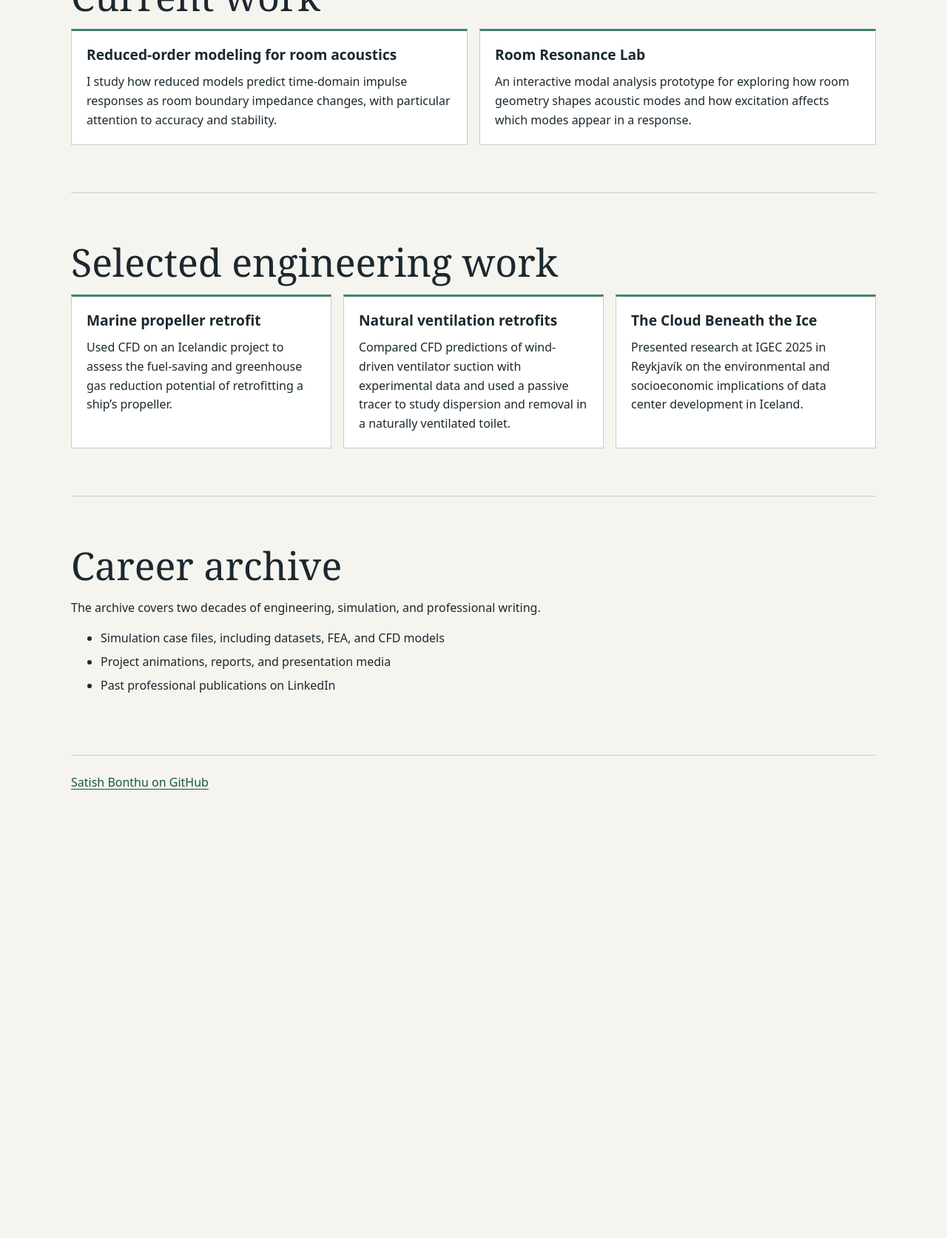
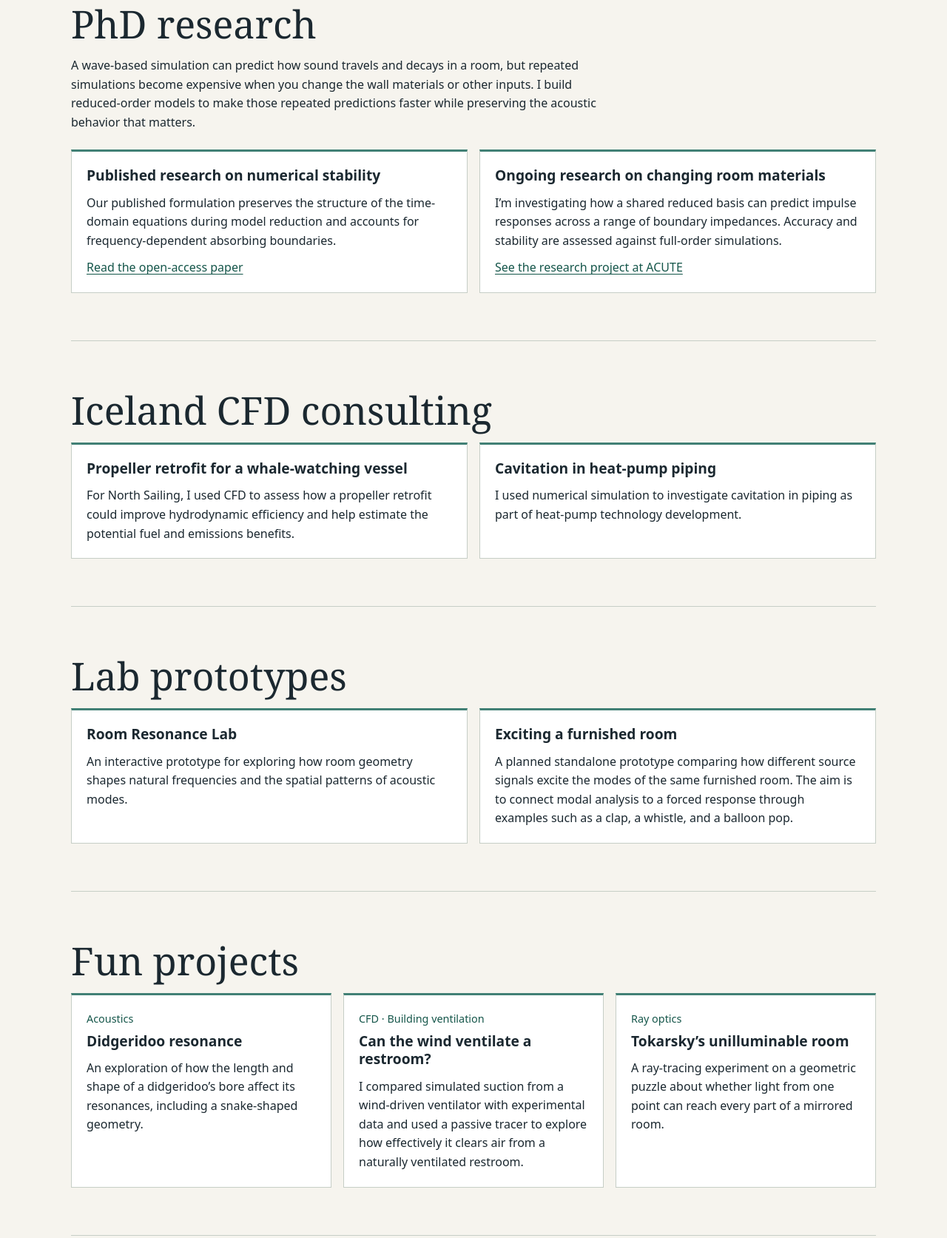
Before and after one commit to Satish-Bonthu/satish-bonthu.github.io, a plain HTML site: page index.html in a window 1280 px wide. Shown: the part 713-2386 px from the top of the page at 74% size. Before the commit the page ends 1807 px from the top, so only its background shows below. Drawn offline with Linux system fonts and the light colour scheme.

Commit message:
Expand portfolio sections and connect ACUTE research profile

```diff
--- a/index.html
+++ b/index.html
@@ -28,6 +28,8 @@
     .cards { display: grid; grid-template-columns: repeat(auto-fit, minmax(min(100%, 18rem), 1fr)); gap: 1rem; }
     article { background: #fff; border: 1px solid #c6cec6; border-top: 3px solid #418075; padding: 1.25rem; }
     .reading { max-width: 45rem; }
+    .reading + .cards { margin-top: 1.5rem; }
+    .category { color: #15564a; font-size: .9rem; margin: 0 0 .4rem; }
     li + li { margin-top: .4rem; }
     footer { padding-block: 1.5rem; }
   </style>
@@ -35,46 +37,85 @@
 <body>
   <header>
     <nav class="wrap" aria-label="Portfolio">
-      <a href="#current">Current work</a>
-      <a href="#engineering">Engineering</a>
+      <a href="#research">PhD research</a>
+      <a href="#engineering">Iceland CFD consulting</a>
+      <a href="#lab">Lab prototypes</a>
+      <a href="#fun">Fun projects</a>
       <a href="#archive">Career archive</a>
     </nav>
     <div class="wrap hero">
       <p class="location">Reykjavík, Iceland</p>
       <h1>Satish Bonthu</h1>
       <p class="intro">I’m a mechanical engineer with over 15 years of CFD consulting experience. My PhD research develops reduced-order models for wave-based room acoustics, with the goal of predicting impulse responses at lower computational cost.</p>
+      <p><a href="https://acute.hi.is/team/satish-kumar-bonthu/">ACUTE Research Laboratories · University of Iceland</a></p>
     </div>
   </header>
 
   <main class="wrap">
-    <section id="current" aria-labelledby="current-title">
-      <h2 id="current-title">Current work</h2>
+    <section id="research" aria-labelledby="research-title">
+      <h2 id="research-title">PhD research</h2>
+      <div class="reading">
+        <p>A wave-based simulation can predict how sound travels and decays in a room, but repeated simulations become expensive when you change the wall materials or other inputs. I build reduced-order models to make those repeated predictions faster while preserving the acoustic behavior that matters.</p>
+      </div>
       <div class="cards">
         <article>
-          <h3>Reduced-order modeling for room acoustics</h3>
-          <p>I study how reduced models predict time-domain impulse responses as room boundary impedance changes, with particular attention to accuracy and stability.</p>
+          <h3>Published research on numerical stability</h3>
+          <p>Our published formulation preserves the structure of the time-domain equations during model reduction and accounts for frequency-dependent absorbing boundaries.</p>
+          <p><a href="https://doi.org/10.1002/nme.70295">Read the open-access paper</a></p>
         </article>
         <article>
-          <h3>Room Resonance Lab</h3>
-          <p>An interactive modal analysis prototype for exploring how room geometry shapes acoustic modes and how excitation affects which modes appear in a response.</p>
+          <h3>Ongoing research on changing room materials</h3>
+          <p>I’m investigating how a shared reduced basis can predict impulse responses across a range of boundary impedances. Accuracy and stability are assessed against full-order simulations.</p>
+          <p><a href="https://acute.hi.is/projects/reduced-order-modeling-rom-of-room-acoustic-simulations/">See the research project at ACUTE</a></p>
         </article>
       </div>
     </section>
 
     <section id="engineering" aria-labelledby="engineering-title">
-      <h2 id="engineering-title">Selected engineering work</h2>
+      <h2 id="engineering-title">Iceland CFD consulting</h2>
       <div class="cards">
         <article>
-          <h3>Marine propeller retrofit</h3>
-          <p>Used CFD on an Icelandic project to assess the fuel-saving and greenhouse gas reduction potential of retrofitting a ship’s propeller.</p>
+          <h3>Propeller retrofit for a whale-watching vessel</h3>
+          <p>For North Sailing, I used CFD to assess how a propeller retrofit could improve hydrodynamic efficiency and help estimate the potential fuel and emissions benefits.</p>
         </article>
         <article>
-          <h3>Natural ventilation retrofits</h3>
-          <p>Compared CFD predictions of wind-driven ventilator suction with experimental data and used a passive tracer to study dispersion and removal in a naturally ventilated toilet.</p>
+          <h3>Cavitation in heat-pump piping</h3>
+          <p>I used numerical simulation to investigate cavitation in piping as part of heat-pump technology development.</p>
+        </article>
+      </div>
+    </section>
+
+    <section id="lab" aria-labelledby="lab-title">
+      <h2 id="lab-title">Lab prototypes</h2>
+      <div class="cards">
+        <article>
+          <h3>Room Resonance Lab</h3>
+          <p>An interactive prototype for exploring how room geometry shapes natural frequencies and the spatial patterns of acoustic modes.</p>
         </article>
         <article>
-          <h3>The Cloud Beneath the Ice</h3>
-          <p>Presented research at IGEC 2025 in Reykjavík on the environmental and socioeconomic implications of data center development in Iceland.</p>
+          <h3>Exciting a furnished room</h3>
+          <p>A planned standalone prototype comparing how different source signals excite the modes of the same furnished room. The aim is to connect modal analysis to a forced response through examples such as a clap, a whistle, and a balloon pop.</p>
+        </article>
+      </div>
+    </section>
+
+    <section id="fun" aria-labelledby="fun-title">
+      <h2 id="fun-title">Fun projects</h2>
+      <div class="cards">
+        <article>
+          <p class="category">Acoustics</p>
+          <h3>Didgeridoo resonance</h3>
+          <p>An exploration of how the length and shape of a didgeridoo’s bore affect its resonances, including a snake-shaped geometry.</p>
+        </article>
+        <article>
+          <p class="category">CFD · Building ventilation</p>
+          <h3>Can the wind ventilate a restroom?</h3>
+          <p>I compared simulated suction from a wind-driven ventilator with experimental data and used a passive tracer to explore how effectively it clears air from a naturally ventilated restroom.</p>
+        </article>
+        <article>
+          <p class="category">Ray optics</p>
+          <h3>Tokarsky’s unilluminable room</h3>
+          <p>A ray-tracing experiment on a geometric puzzle about whether light from one point can reach every part of a mirrored room.</p>
         </article>
       </div>
     </section>
```
